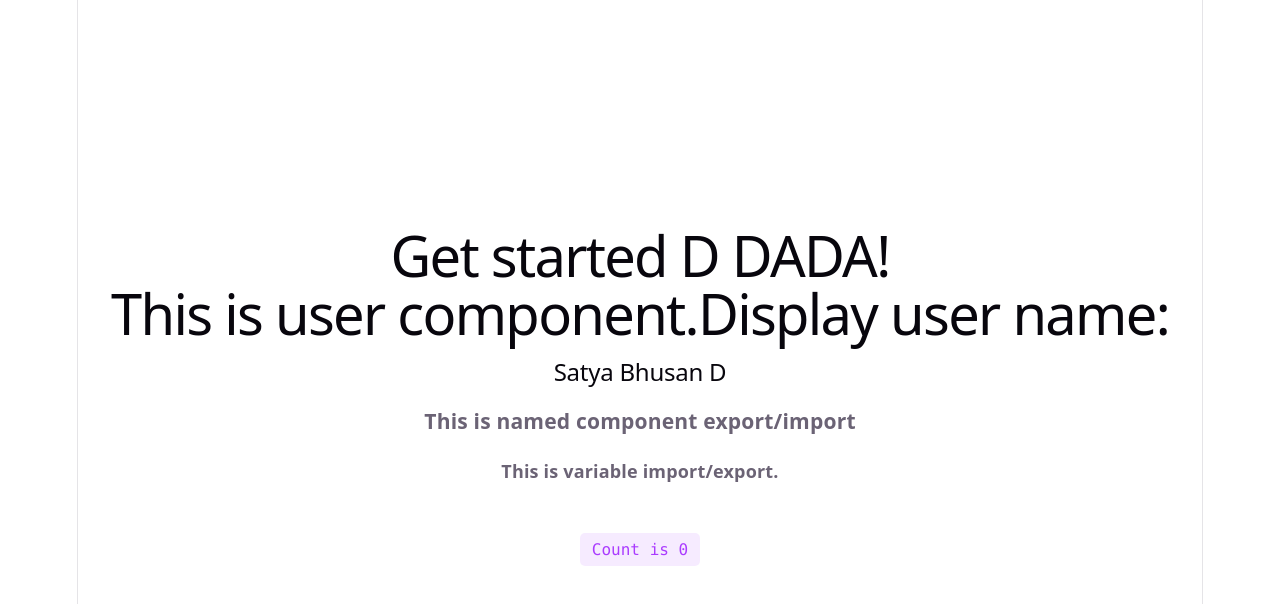
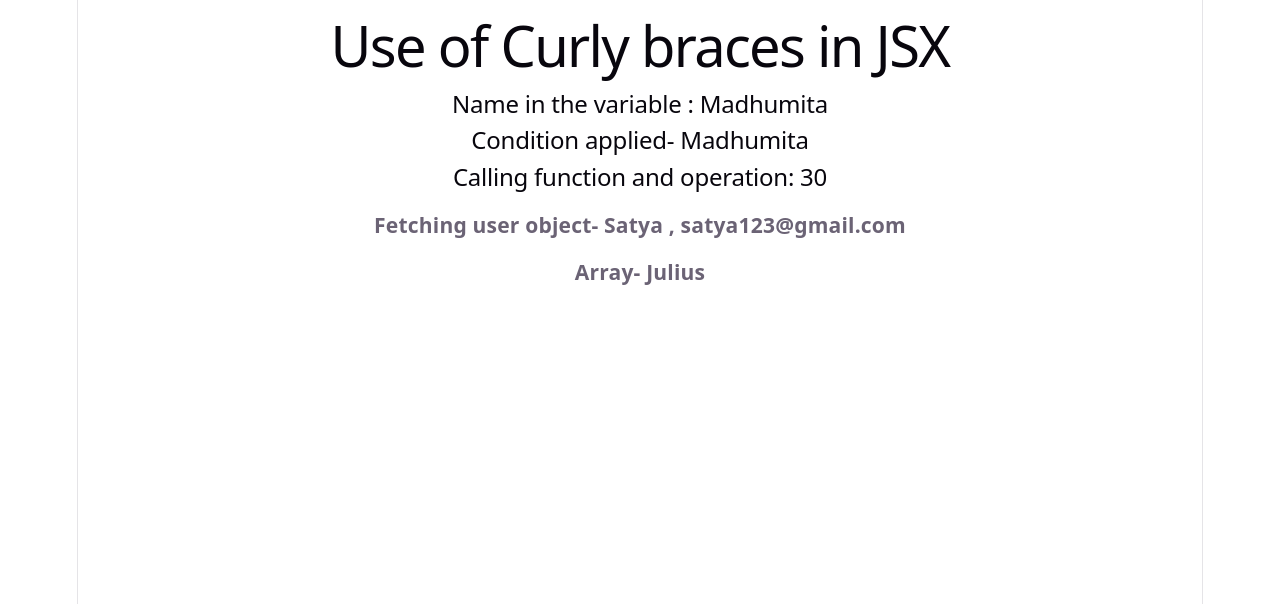
Before and after one commit to apacheChatterjee/react-practise, a React (Vite) app: page / in a window 1280 px wide. Shown: the top 604 px of the page. Built offline with nearby package versions, Linux system fonts and the light colour scheme.

Commit message:
Use of Curly braces in Jsx file

```diff
--- a/src/App.jsx
+++ b/src/App.jsx
@@ -3,26 +3,28 @@ import './App.css'
 import User, {NamedComponent, UserKey} from './User'
 
 function App() {
-  const [count, setCount] = useState(0)
+  let name = 'Madhumita'
+  const userObj = {
+      name:"Satya",
+      id:123,
+      email:"satya123@gmail.com",
+      phone:"2345437869"
+      }
+  const userArray = ['Harry','Potter','Julius','Cesar']
+  function display(a,b){
+      return a+b
+            }
 
   return (
     <>
-      <section id="center">
         <div>
-          <h1>Get started D DADA!</h1>
-          {/* This is <User/> component from user.jsx used as div or element here. Must starts with Capital Letter-> to tell React that its a component.*/}
-          <User/>
-          <NamedComponent/>
-          <h4>{UserKey}</h4>
+            <h1>Use of Curly braces in JSX</h1>
+            <h2>Name in the variable : {name}</h2>
+            <h2>Condition applied- {name ? name: 'user not found'}</h2>
+            <h2>Calling function and operation: {display(10,20)}</h2>
+            <h3>Fetching user object- {userObj.name} , {userObj.email}</h3>
+            <h3>Array- {userArray[2]}</h3>
         </div>
-        <button
-          type="button"
-          className="counter"
-          onClick={() => setCount((count) => count + 1)}
-        >
-          Count is {count}
-        </button>
-      </section>
     </>
   )
 }
```
